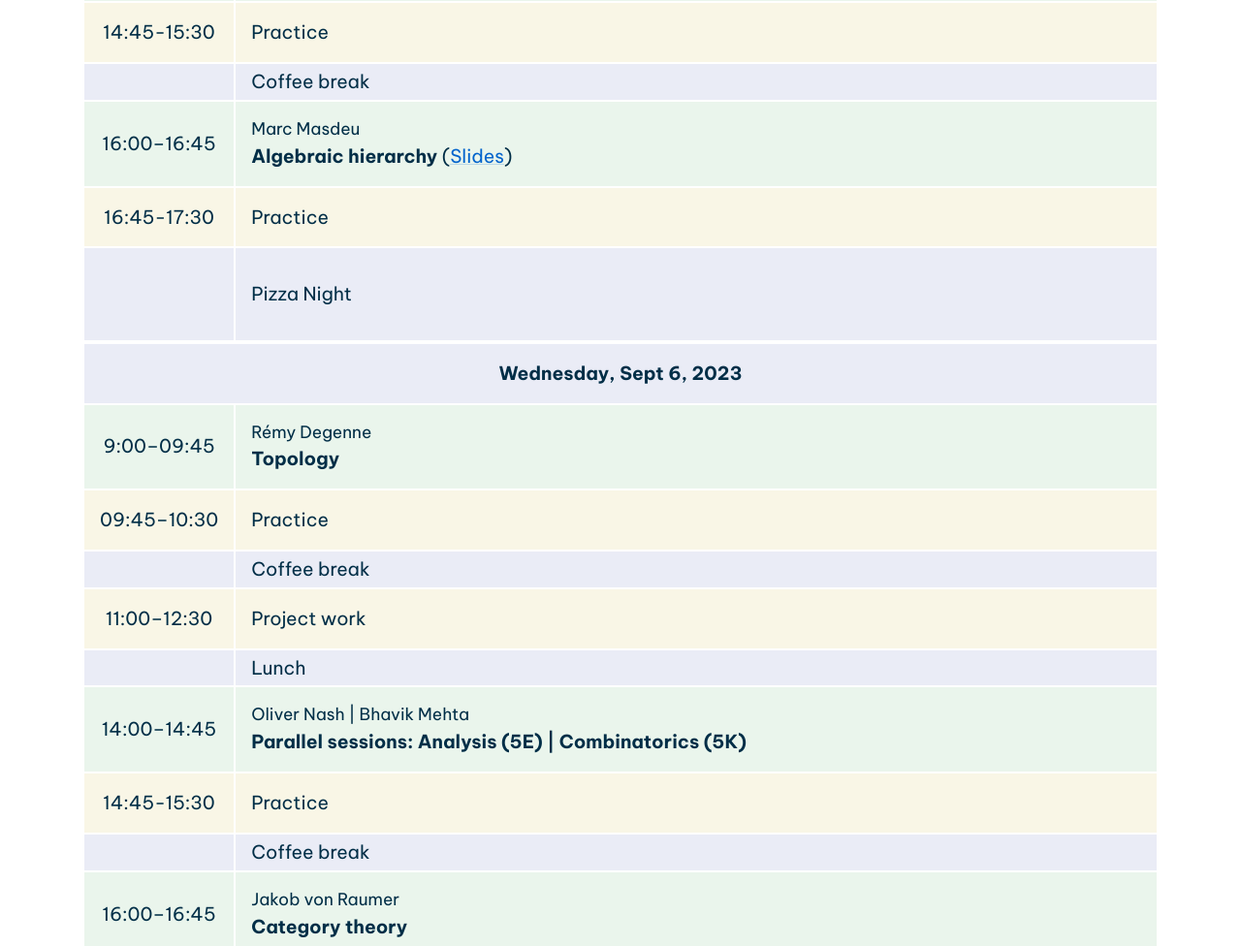
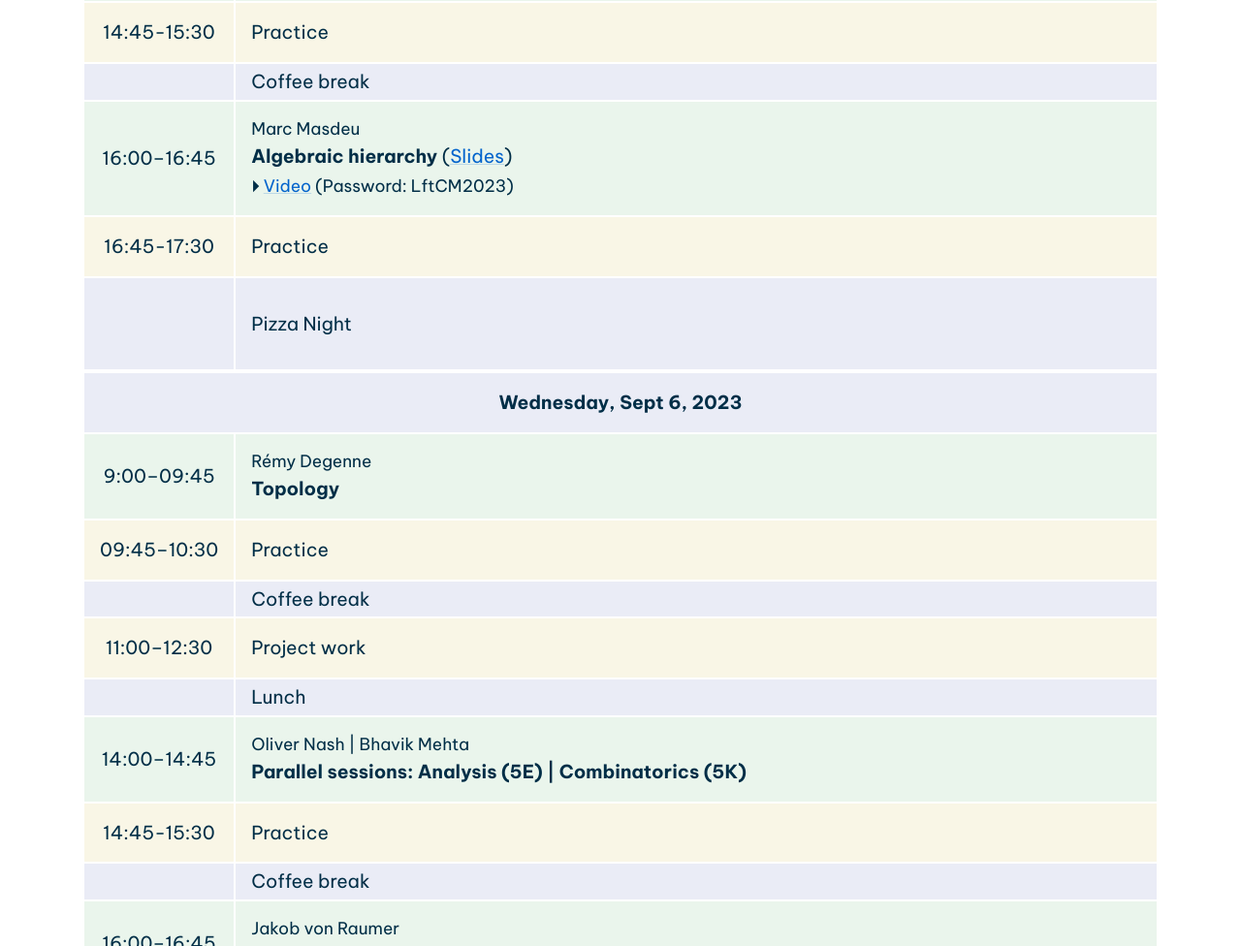
Before and after one commit to lftcm2023/lftcm2023.github.io, a plain HTML site: page tutorial/index.html in a window 1280 px wide. Shown: the part 2703-3679 px from the top of the page at 97% size. Drawn offline with Linux system fonts and the light colour scheme.

Commit message:
video algebraic hierarchy

```diff
--- a/tutorial/index.html
+++ b/tutorial/index.html
@@ -158,7 +158,7 @@
                   <tr class="lecture"> <th>16:00–16:45</th><td>
                     <p class="speaker">Marc Masdeu</p>
                     <p><span class="title">Algebraic hierarchy</span> (<a href="../slides/SlidesBuildingAlgebraicHierarchy.pdf">Slides</a>)</p>
-                    <!--<p class="video">&#x23F5; <a href="">Video</a> (Password: LftCM2023)</p>-->
+                    <p class="video">&#x23F5; <a href="https://hhu.webex.com/hhu/ldr.php?RCID=f0157420d9e00533a12429a3c283694f">Video</a> (Password: LftCM2023)</p>
                   </td></tr>
                   <tr class="practice"><th>16:45-17:30</th><td>Practice</td></tr>
                   <tr class="break"><th></th><td>&nbsp;<br>Pizza Night<br>&nbsp;</td></tr>
```
